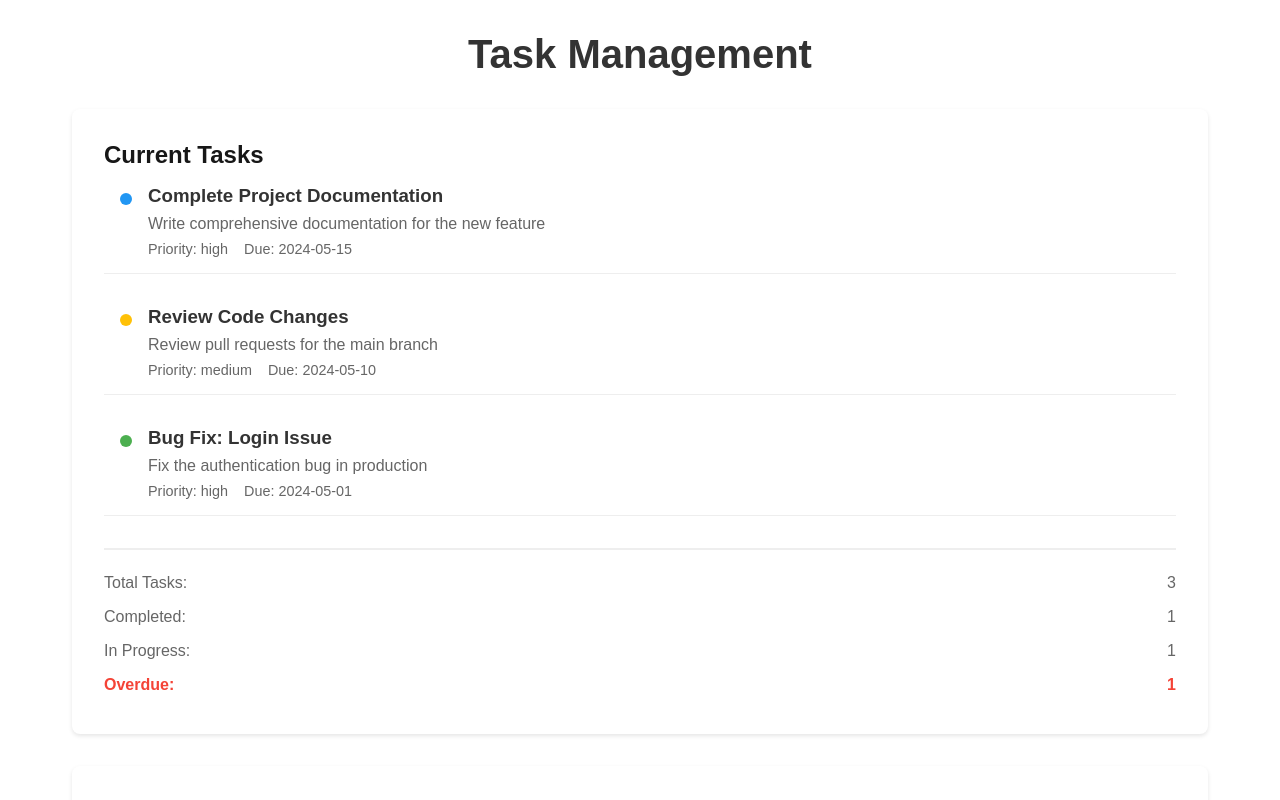
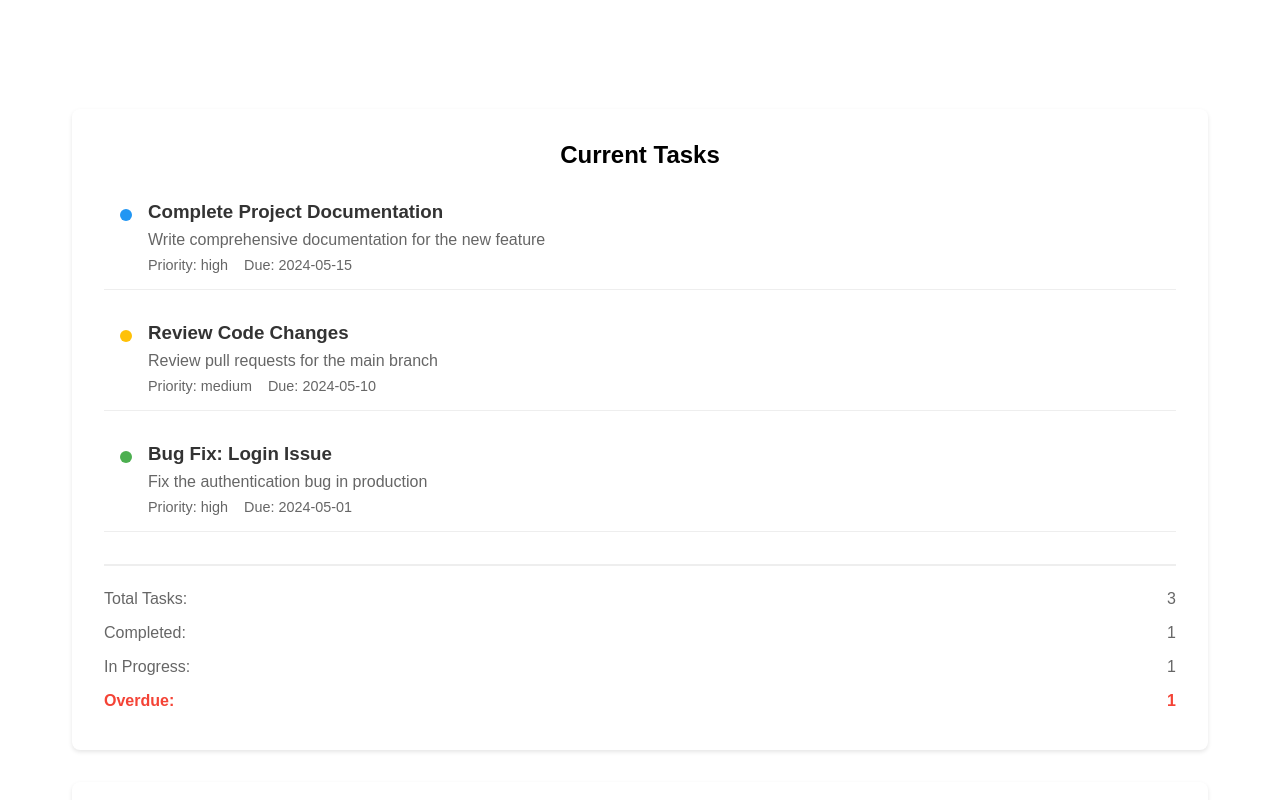
Before and after one commit to arvenz0210/bad-task-manager, a Next.js app: page / in a window 1280 px wide. Shown: the top 800 px of the page. Built offline with nearby package versions, Linux system fonts and the light colour scheme.

Commit message:
feat: styles fix

```diff
--- a/app/page.module.css
+++ b/app/page.module.css
@@ -175,9 +175,16 @@ a.secondary {
 
 .title {
   font-size: 2.5rem;
-  color: #333;
+  color: #fff;
   margin-bottom: 2rem;
   text-align: center;
+}
+
+.taskSummaryTitle {
+  font-size: 1.5rem;
+  margin-bottom: 1rem;
+  text-align: center;
+  color: #000;
 }
 
 .taskSummary {
--- a/app/page.tsx
+++ b/app/page.tsx
@@ -76,7 +76,7 @@ export default function TaskManagementPage() {
       <h1 className={styles.title}>Task Management</h1>
 
       <div className={styles.taskSummary}>
-        <h2>Current Tasks</h2>
+        <h2 className={styles.taskSummaryTitle}>Current Tasks</h2>
         {taskData.tasks.items.map(task => (
           <div key={task.id} className={styles.taskItem}>
             <div className={styles.taskStatusContainer}>
```
